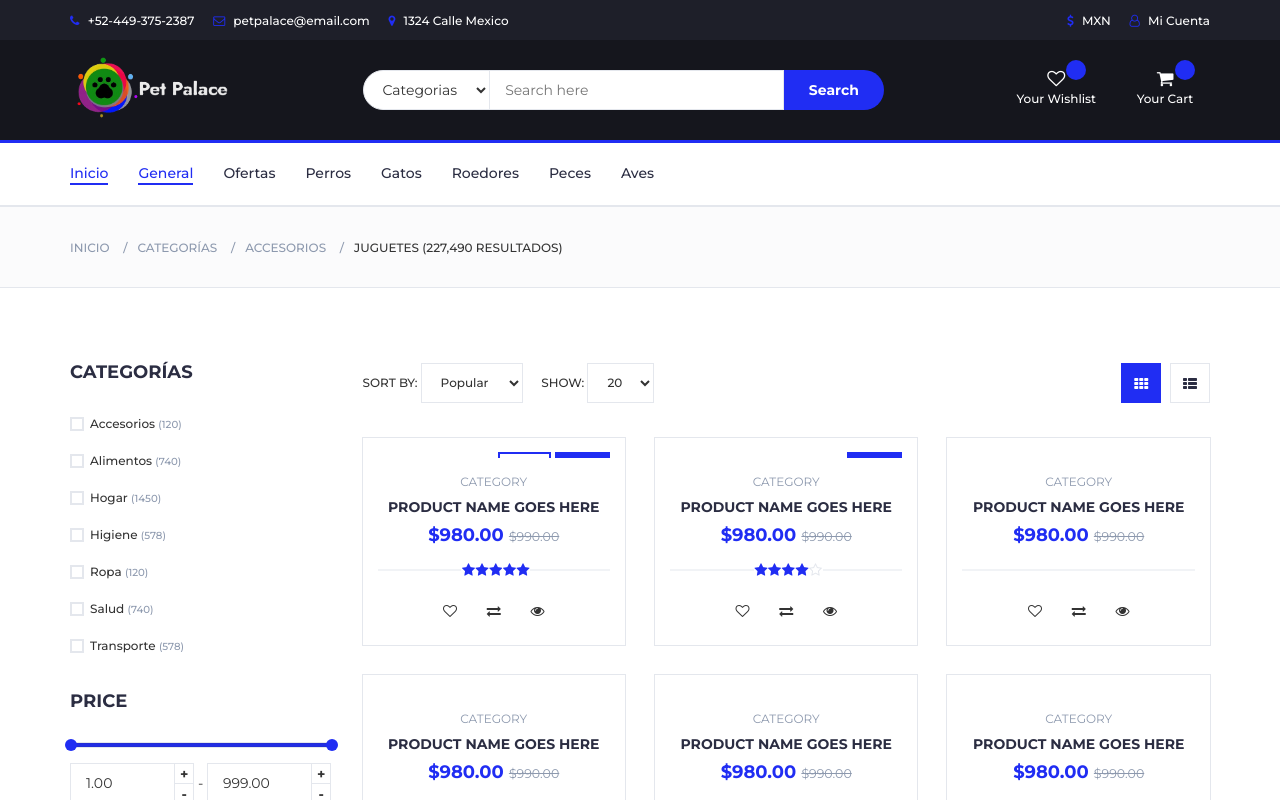
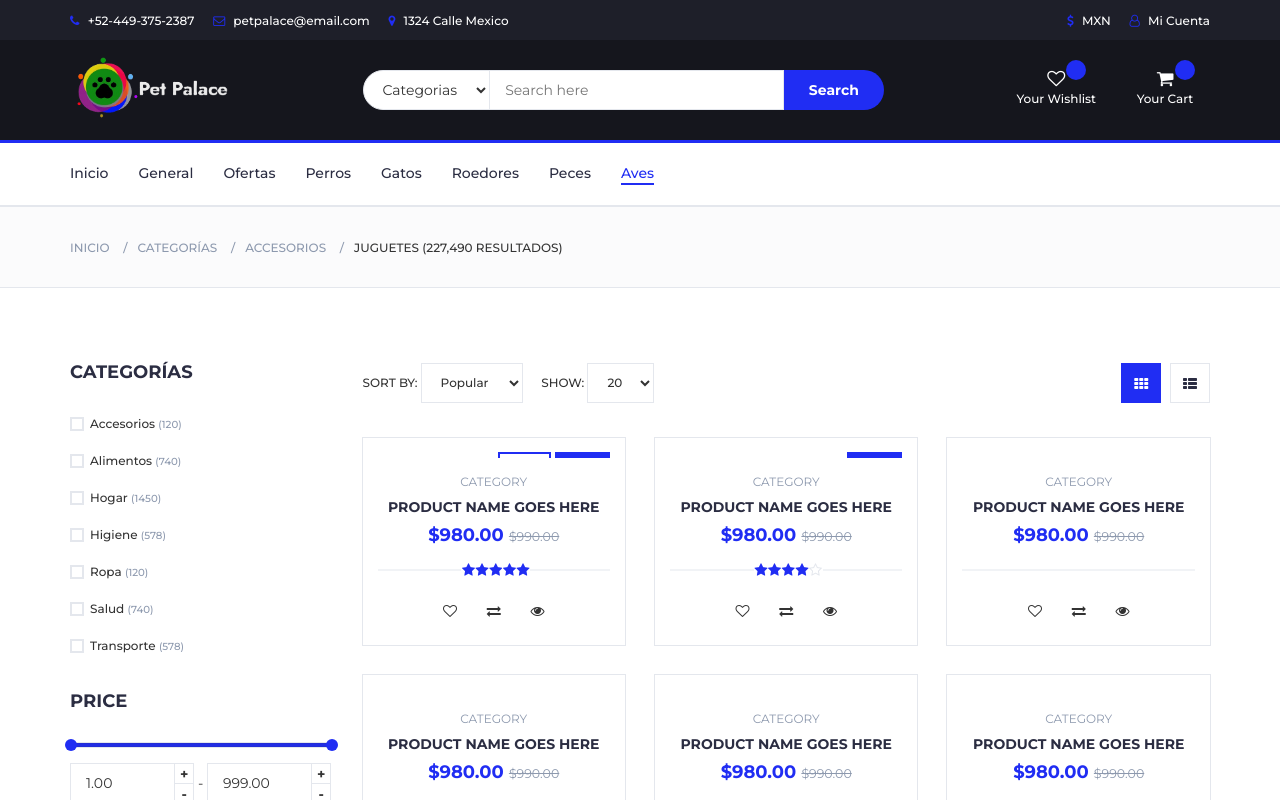
Before and after one commit to octaviorivas240/petspalace, a plain HTML site: page birds.html in a window 1280 px wide. Shown: the top 800 px of the page. Drawn offline with Linux system fonts and the light colour scheme.

Commit message:
Cambios en clase active de cada Html

```diff
--- a/birds.html
+++ b/birds.html
@@ -173,14 +173,14 @@
 				<div id="responsive-nav">
 					<!-- NAV -->
 					<ul class="main-nav nav navbar-nav">
-						<li class="active"><a href="index.html">Inicio</a></li>
-						<li class="active"><a href="general.html">General</a></li>
+						<li><a href="index.html">Inicio</a></li>
+						<li><a href="general.html">General</a></li>
 						<li><a href="offers.html">Ofertas</a></li>
 						<li><a href="dogs.html">Perros</a></li>
 						<li><a href="cats.html">Gatos</a></li>
 						<li><a href="rodents.html">Roedores</a></li>
 						<li><a href="fishes.html">Peces</a></li>
-						<li><a href="birds.html">Aves</a></li>
+						<li class="active"><a href="birds.html">Aves</a></li>
 					</ul>
 					<!-- /NAV -->
 				</div>
```
Also changed, not shown: cats.html (+3 -3 lines), dogs.html (+3 -3 lines), fishes.html (+3 -3 lines), general.html (+1 -1 lines).
